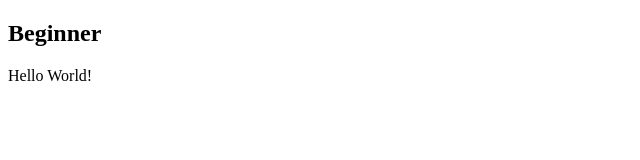
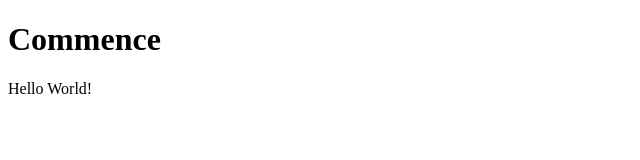
Before and after one commit to viviansidney/wdd230, a plain HTML site: page index.html in a window 1280 px wide. Shown: the whole page, without its empty margins (0-640 px from the left). Drawn offline with Linux system fonts and the light colour scheme.

Commit message:
Add html

```diff
--- a/index.html
+++ b/index.html
@@ -7,7 +7,7 @@
     <title>Beginner</title>
 </head>
 <body>
-    <h2>Beginner</h2>
+    <h1>Commence</h1>
     <footer>Hello World!</footer>
 </body>
 </html>
```
